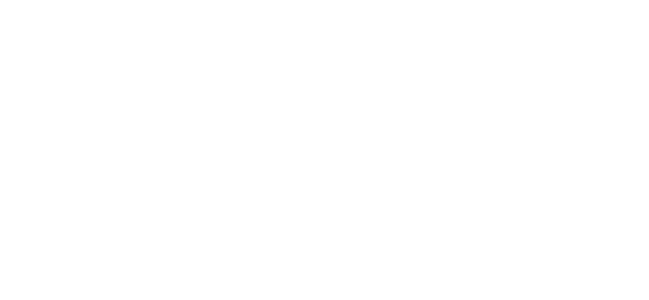
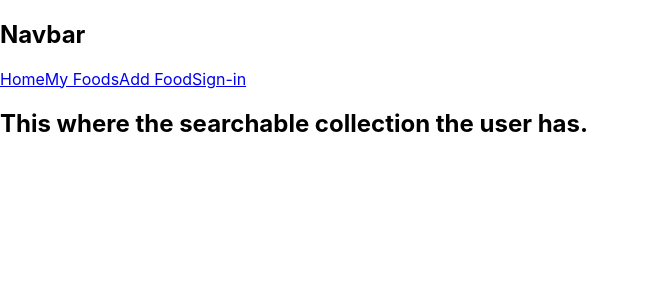
Before and after one commit to EfrainAD/Food-Tracker, a React (Create React App) app: page /myfoods in a window 1280 px wide. Before the commit this address had no page. Shown: the top 300 px of the page, without its empty margins (0-649 px from the left). Built offline with nearby package versions, Linux system fonts and the light colour scheme.

Commit message:
Food collection paths/component made

```diff
--- a/src/App.js
+++ b/src/App.js
@@ -1,5 +1,6 @@
 import { Routes, Route } from 'react-router-dom';
 import './App.css';
+import FoodCollection from './routes/food-collection/food-collection.component';
 import Home from './routes/home/home.component';
 import Navbar from './routes/navbar/navbar.component';
 
@@ -11,6 +12,10 @@
           index
           element={<Home />}
         />
+        <Route
+          path='/myfoods'
+          element={<FoodCollection />}
+        />
       </Route>
     </Routes>
   );
--- /dev/null
+++ b/src/routes/food-collection/food-collection.component.jsx
@@ -0,0 +1,9 @@
+
+
+const FoodCollection = () => {
+     return (
+          <h2>This where the searchable collection the user has.</h2>
+     )
+}
+
+export default FoodCollection
```
